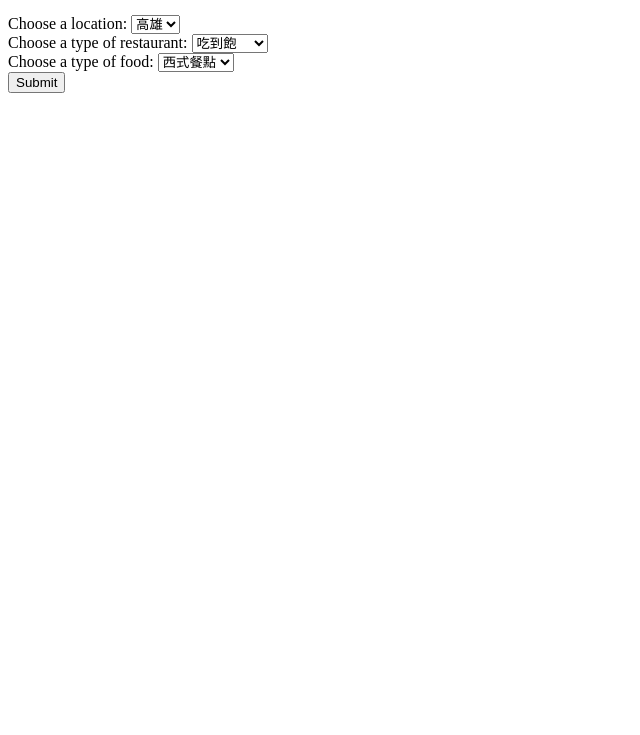
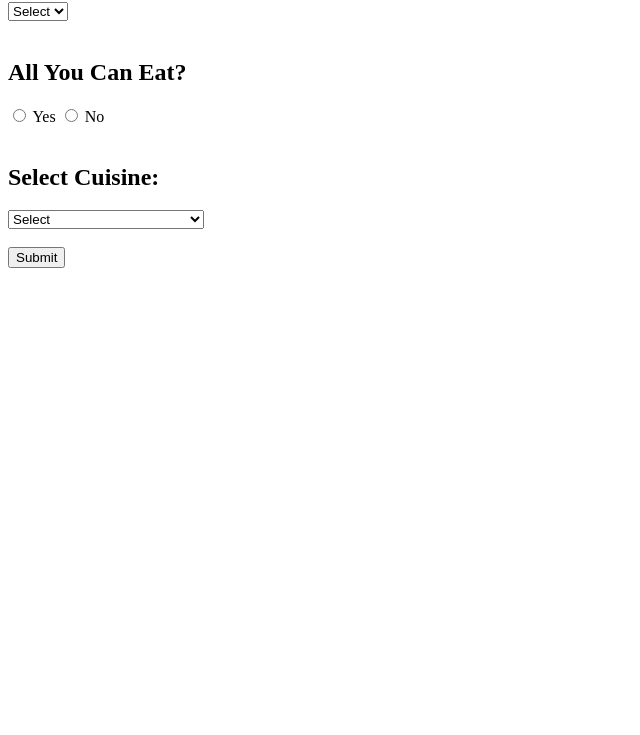
Before and after one commit to Airou0620/Airou0620.github.io, a plain HTML site: page index.html in a window 1280 px wide. Shown: the part 65-800 px from the top of the page, without its empty margins (0-640 px from the left). Drawn offline with Linux system fonts and the light colour scheme.

Commit message:
Update index.html

```diff
--- a/index.html
+++ b/index.html
@@ -4,10 +4,10 @@
     <title>Restaurant Finder</title>
   </head>
   <body>
-<h1>Welcome to Restaurant Finder</h1>
     <form>
-<label for="location">Choose a location:</label>
-<select id="location" name="location">
+      <h2>Select Location:</h2>
+      <select id="location">
+        <option value="">Select</option>
         <option value="高雄">高雄</option>
         <option value="屏東">屏東</option>
         <option value="台南">台南</option>
@@ -18,20 +18,120 @@
         <option value="台北">台北</option>
       </select>
       <br>
-<label for="type">Choose a type of restaurant:</label>
-<select id="type" name="type">
-<option value="all you can eat">吃到飽</option>
-<option value="not all you can eat">非吃到飽</option>
-</select>
       <br>
-<label for="food">Choose a type of food:</label>
-<select id="food" name="food">
+      <h2>All You Can Eat?</h2>
+      <input type="radio" id="ayce-yes" name="ayce" value="Yes">
+      <label for="ayce-yes">Yes</label>
+      <input type="radio" id="ayce-no" name="ayce" value="No">
+      <label for="ayce-no">No</label>
+      <br>
+      <br>
+      <h2>Select Cuisine:</h2>
+      <select id="cuisine">
+        <option value="">Select</option>
         <option value="西式餐點">西式餐點</option>
         <option value="義式餐廳">義式餐廳</option>
         <option value="日式餐廳">日式餐廳</option>
+        <option value="鴨肉飯">鴨肉飯</option>
+        <option value="義大利麵、披薩、炸雞、濃湯">義大利麵、披薩、炸雞、濃湯</option>
+        <option value="大阪燒">大阪燒</option>
+        <option value="美式漢堡">美式漢堡</option>
       </select>
       <br>
-<input type="submit" value="Submit">
+      <br>
+      <button type="button" onclick="displayResults()">Submit</button>
     </form>
+    <div id="results"></div>
+    <script>
+      function displayResults() {
+        var location = document.getElementById("location").value;
+        var ayce = document.querySelector('input[name="ayce"]:checked').value;
+        var cuisine = document.getElementById("cuisine").value;
+        var restaurants = [
+          {
+            name: "鴨肉珍",
+            address: "高雄市鹽埕區五福四路258號",
+            city: "高雄",
+            ayce: "No",
+            cuisine: "鴨肉飯",
+            price: "50~120NTD",
+            website: "https://www.google.com/maps/place/%E9%B4%A8%E8%82%89%E7%8F%8D/@22.6229937,120.2824122,17z/data=!3m1!4b1!4m5!3m4!1s0x346e04e3d3d9e9c5:0x9f1c8b8e2f2a09b1!8m2!3d22.6229937!4d120.284602"
+          },
+          {
+            name: "趕鴨子上桌",
+            address: "高雄市新興區中山二路472號之一",
+            city: "高雄",
+            ayce: "No",
+            cuisine: "鴨肉飯",
+            price: "80~200NTD",
+            website: "https://www.google.com/maps/place/%E8%B6%95%E9%B4%A8%E5%AD%90%E4%B8%8A%E6%A1%8C/@22.631279,120.299549,17z/data=!3m1!4b1!4m5!3m4!1s0x346e04d3e77f9e7f:0xf5e5f8a5c5a5aac1!8m2!3d22.631279!4d120.301738"
+          },
+          {
+            name: "七賢鴨肉飯",
+            address: "高雄市前金區七賢二路220號",
+            city: "高雄",
+            ayce: "No",
+            cuisine: "鴨肉飯",
+            price: "25~100NTD",
+            website: "https://www.google.com/maps/place/%E4%B8%83%E8%B3%A2%E9%B4%A8%E8%82%89%E9%A3%AF/@22.6241337,120.2944997,17z/data=!3m1!4b1!4m5!3m4!1s0x346e04f1c1e8d8c5:0xfb9e9e9f2f5a6d5!8m2!3d22.6241337!4d120.2966934"
+          },
+          {
+            name: "Double cheese",
+            address: "高雄市三民區聯興路70號",
+            city: "高雄",
+            ayce: "Yes",
+            cuisine: "義大利麵、披薩、炸雞、濃湯",
+            price: "~450NTD",
+            website: "https://www.google.com/maps/place/Double+cheese/@22.654896,120.286848,17z/data=!3m1!4b1!4m5!3m4!1s0x346e056a2f6a8b8d:0x65a7feb3d3e1c8a1!8m2!3d22.654896!4d120.2890317"
+          },
+          {
+            name: "千房大阪燒CHIBO",
+            address: "高雄市左營區博愛二路777號漢神巨蛋購物廣場4F",
+            city: "高雄",
+            ayce: "No",
+            cuisine: "大阪燒",
+            price: "250~400NTD",
+            website: "https://www.google.com/maps/place/%E5%8D%83%E6%88%BF%E5%A4%A7%E9%98%AA%E7%87%92CHIBO/@22.682409,120.31087,17z/data=!3m1!4b1!4m5!3m4!1s0x346e05b0c8d8b2f7:0x3e9e9c8e8b3d3e5!8m2!3d22.682409!4d120.313058"
+          },
+          {
+            name: "怪獸漢堡",
+            address: "高雄市新興區信守街98號",
+            city: "高雄",
+            ayce: "No",
+            cuisine: "美式漢堡",
+            price: "260~500NTD",
+            website: "https://www.google.com/maps/place/%E6%80%AA%E7%8D%B8%E6%BC%A2%E5%A0%A1/@22.631279,120.299549,17z/data=!3m1!4b1!4m5!3m4!1s0x346e04d3e77f9e7f:0xf5e5f8a5c5a5aac1!8m2!3d22.631279!4d120.301738"
+          },
+          {
+            name: "Webberger",
+            address: "高雄市新興區民享街57號",
+            city: "高雄",
+            ayce: "No",
+            cuisine: "美式漢堡",
+            price: "260~500NTD",
+            website: "https://www.google.com/maps/place/Webberger/@22.631279,120.299549,17z/data=!3m1!4b1!4m5!3m4!1s0x346e04d3e77f9e7f:0xf5e5f8a5c5a5aac1!8m2!3d22.631279!4d120.301738"
+          },
+          {
+            name: "和牛涮",
+            address: "高雄市左營區博愛二路682號",
+            city: "高雄",
+            ayce: "Yes",
+            cuisine: "吃到飽",
+            price: "400~1200NTD",
+            website: "https://goo.gl/maps/iYkgr38uTu2Srp2m9"
+          }
+        ]
+        let results = "";
+        for(let i = 0; i < restaurants.length; i++) {
+          if((restaurants[i].city == city) && (restaurants[i].ayce == allYouCanEat) && (restaurants[i].cuisine == cuisine)) {
+            results += "<div class='result'><h2>" + restaurants[i].name + "</h2><p>地址: " + restaurants[i].address + "</p><p>提供: " + restaurants[i].cuisine + "</p><p>價格範圍: " + restaurants[i].price + "</p><p>官網: <a href='" + restaurants[i].website + "' target='_blank'>" + restaurants[i].website + "</a></p></div>";
+          }
+        }
+        if(results == "") {
+          results = "無搜尋結果(陸續增加中)";
+        }
+        document.getElementById("results").innerHTML = results;
+      }
+    </script>
   </body>
 </html>
```
Lines whose indentation alone changed are shown as unchanged.
